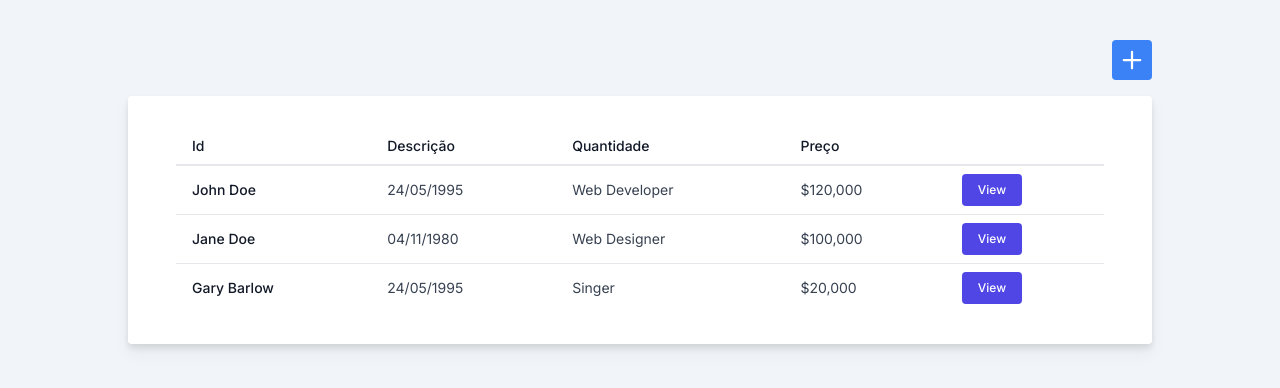
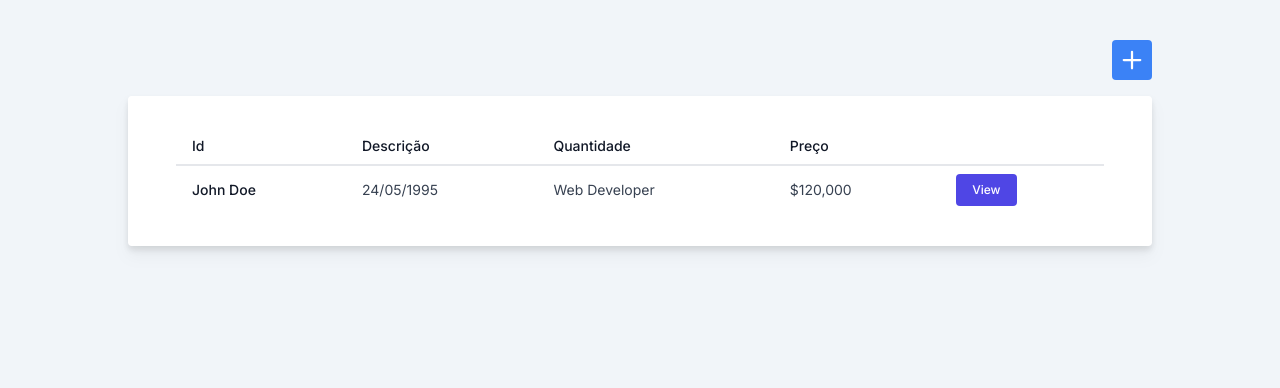
Before and after one commit to gabrielmds222/Controle_de_estoque, a Next.js app in the folder frontend/: page /principal in a window 1280 px wide. Shown: the top 388 px of the page. Built offline with nearby package versions, Linux system fonts and the light colour scheme.

Commit message:
rm: Remove exemplos padrões

```diff
--- a/frontend/src/components/Tabela/index.tsx
+++ b/frontend/src/components/Tabela/index.tsx
@@ -21,46 +21,6 @@ const Tabela = () => {
           </a>
         </td>
       </tr>
-
-      <tr>
-        <td className="whitespace-nowrap px-4 py-2 font-medium text-gray-900">
-          Jane Doe
-        </td>
-        <td className="whitespace-nowrap px-4 py-2 text-gray-700">
-          04/11/1980
-        </td>
-        <td className="whitespace-nowrap px-4 py-2 text-gray-700">
-          Web Designer
-        </td>
-        <td className="whitespace-nowrap px-4 py-2 text-gray-700">$100,000</td>
-        <td className="whitespace-nowrap px-4 py-2">
-          <a
-            href="#"
-            className="inline-block rounded bg-indigo-600 px-4 py-2 text-xs font-medium text-white hover:bg-indigo-700"
-          >
-            View
-          </a>
-        </td>
-      </tr>
-
-      <tr>
-        <td className="whitespace-nowrap px-4 py-2 font-medium text-gray-900">
-          Gary Barlow
-        </td>
-        <td className="whitespace-nowrap px-4 py-2 text-gray-700">
-          24/05/1995
-        </td>
-        <td className="whitespace-nowrap px-4 py-2 text-gray-700">Singer</td>
-        <td className="whitespace-nowrap px-4 py-2 text-gray-700">$20,000</td>
-        <td className="whitespace-nowrap px-4 py-2">
-          <a
-            href="#"
-            className="inline-block rounded bg-indigo-600 px-4 py-2 text-xs font-medium text-white hover:bg-indigo-700"
-          >
-            View
-          </a>
-        </td>
-      </tr>
     </tbody>
   );
 };
```
